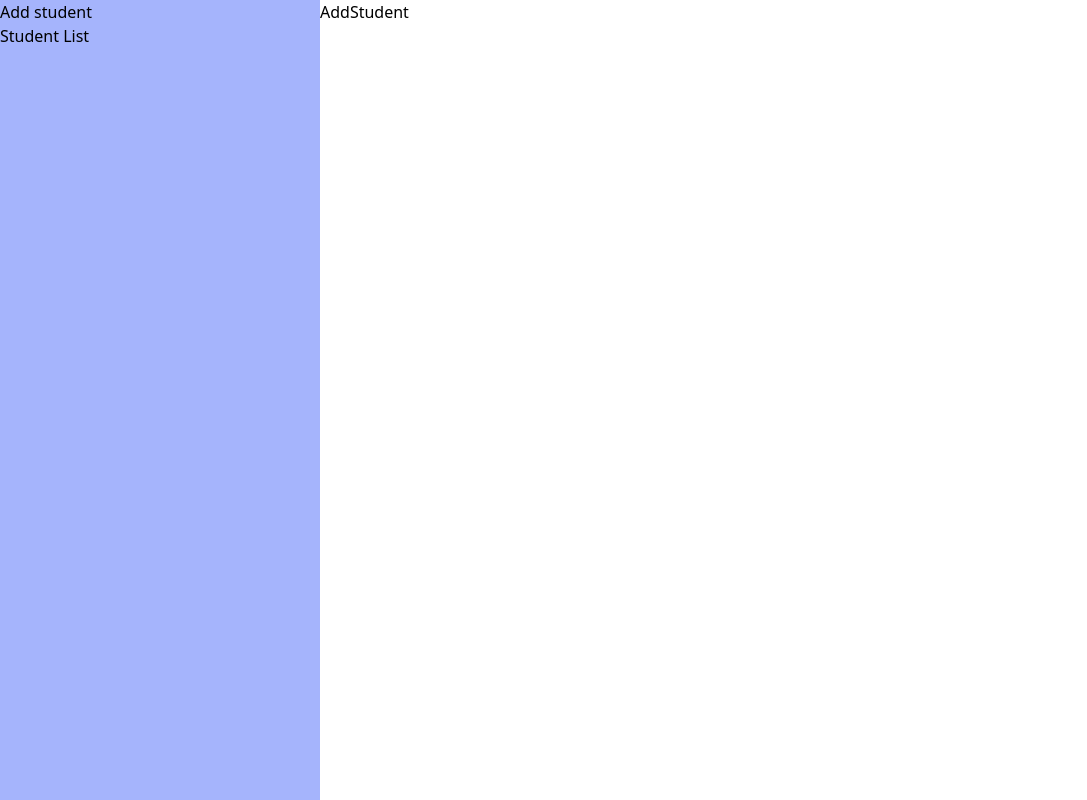
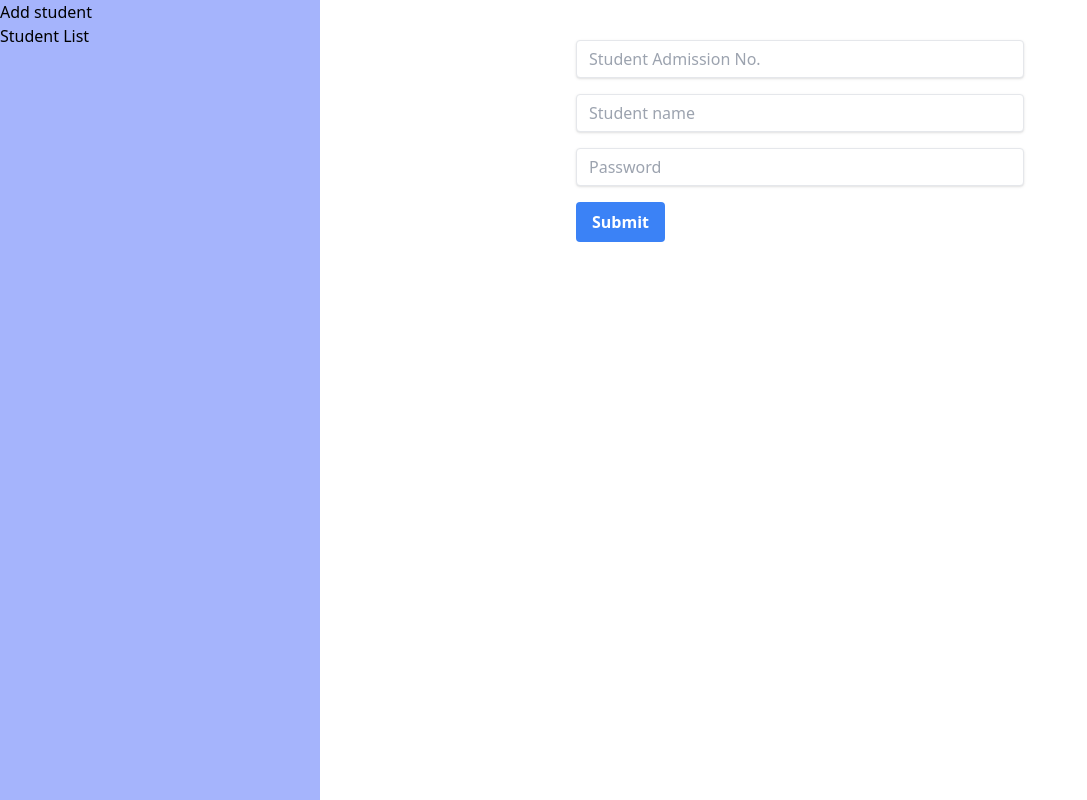
Before and after one commit to deep100x/React-Firebase, a React (Vite) app: page /addStudent in a window 1280 px wide. Shown: the whole page, without its empty margins (0-1087 px from the left). Built offline with nearby package versions, Linux system fonts and the light colour scheme.

Commit message:
Add Data into Realtime Database with Formik validations

```diff
--- a/package.json
+++ b/package.json
@@ -12,10 +12,12 @@
   "dependencies": {
     "dotenv": "^16.4.5",
     "firebase": "^10.9.0",
+    "formik": "^2.4.5",
     "react": "^18.2.0",
     "react-dom": "^18.2.0",
     "react-icons": "^5.0.1",
-    "react-router-dom": "^6.22.3"
+    "react-router-dom": "^6.22.3",
+    "yup": "^1.4.0"
   },
   "devDependencies": {
     "@types/react": "^18.2.66",
--- a/src/components/AddStudent.jsx
+++ b/src/components/AddStudent.jsx
@@ -1,7 +1,83 @@
 import React from "react"
+import { getDatabase, ref, set } from "firebase/database"
+import app from "../Firebase.js"
+
+import { Formik, Form, Field, ErrorMessage } from "formik"
+import * as Yup from "yup"
+import { useNavigate } from "react-router-dom"
 
 const AddStudent = () => {
-	return <div>AddStudent</div>
+	const initialValues = {
+		name: "",
+		admNo: "",
+		password: "",
+	}
+	const navigate = useNavigate()
+
+	const validationSchema = Yup.object().shape({
+		admNo: Yup.string().required("Admission No. is required"),
+		name: Yup.string().required("Name is required").min(2, "Name must be at least 2 characters long"),
+		password: Yup.string().required("Password is required").min(6, "Password must be contain 6 characters"),
+	})
+
+	const handleSubmit = (values, { resetForm, setSubmitting }) => {
+		resetForm()
+		setSubmitting(false)
+
+		const db = getDatabase()
+		set(ref(db, "student/" + values.admNo), {
+			userName: values.name,
+			password: values.password,
+		})
+			.then((res) => {
+				navigate("/studentList")
+			})
+			.catch((err) => {
+				console.log("err")
+			})
+		console.log(values)
+	}
+
+	return (
+		<div className="pt-10">
+			<Formik initialValues={initialValues} validationSchema={validationSchema} onSubmit={handleSubmit}>
+				{({ isSubmitting }) => (
+					<Form className="max-w-md mx-auto">
+						<div className="mb-4">
+							<Field
+								className="shadow appearance-none border rounded w-full py-2 px-3 text-gray-700 leading-tight focus:outline-none focus:shadow-outline"
+								type="number"
+								name="admNo"
+								placeholder="Student Admission No."
+							/>
+							<ErrorMessage name="admNo" component="div" className="text-red-500 text-xs italic" />
+						</div>
+						<div className="mb-4">
+							<Field
+								className="shadow appearance-none border rounded w-full py-2 px-3 text-gray-700 leading-tight focus:outline-none focus:shadow-outline"
+								type="text"
+								name="name"
+								placeholder="Student name"
+							/>
+							<ErrorMessage name="name" component="div" className="text-red-500 text-xs italic" />
+						</div>
+						<div className="mb-4">
+							<Field
+								className="shadow appearance-none border rounded w-full py-2 px-3 text-gray-700 leading-tight focus:outline-none focus:shadow-outline"
+								type="password"
+								name="password"
+								placeholder="Password"
+							/>
+							<ErrorMessage name="password" component="div" className="text-red-500 text-xs italic" />
+						</div>
+						<button className="bg-blue-500 hover:bg-blue-700 text-white font-bold py-2 px-4 rounded focus:outline-none focus:shadow-outline" type="submit" disabled={isSubmitting}>
+							{isSubmitting ? "Submitting..." : "Submit"}
+						</button>
+					</Form>
+				)}
+			</Formik>
+		</div>
+	)
 }
 
 export default AddStudent
```
Also changed, not shown: 1 other file (tests, documents, lock files or other folders).
